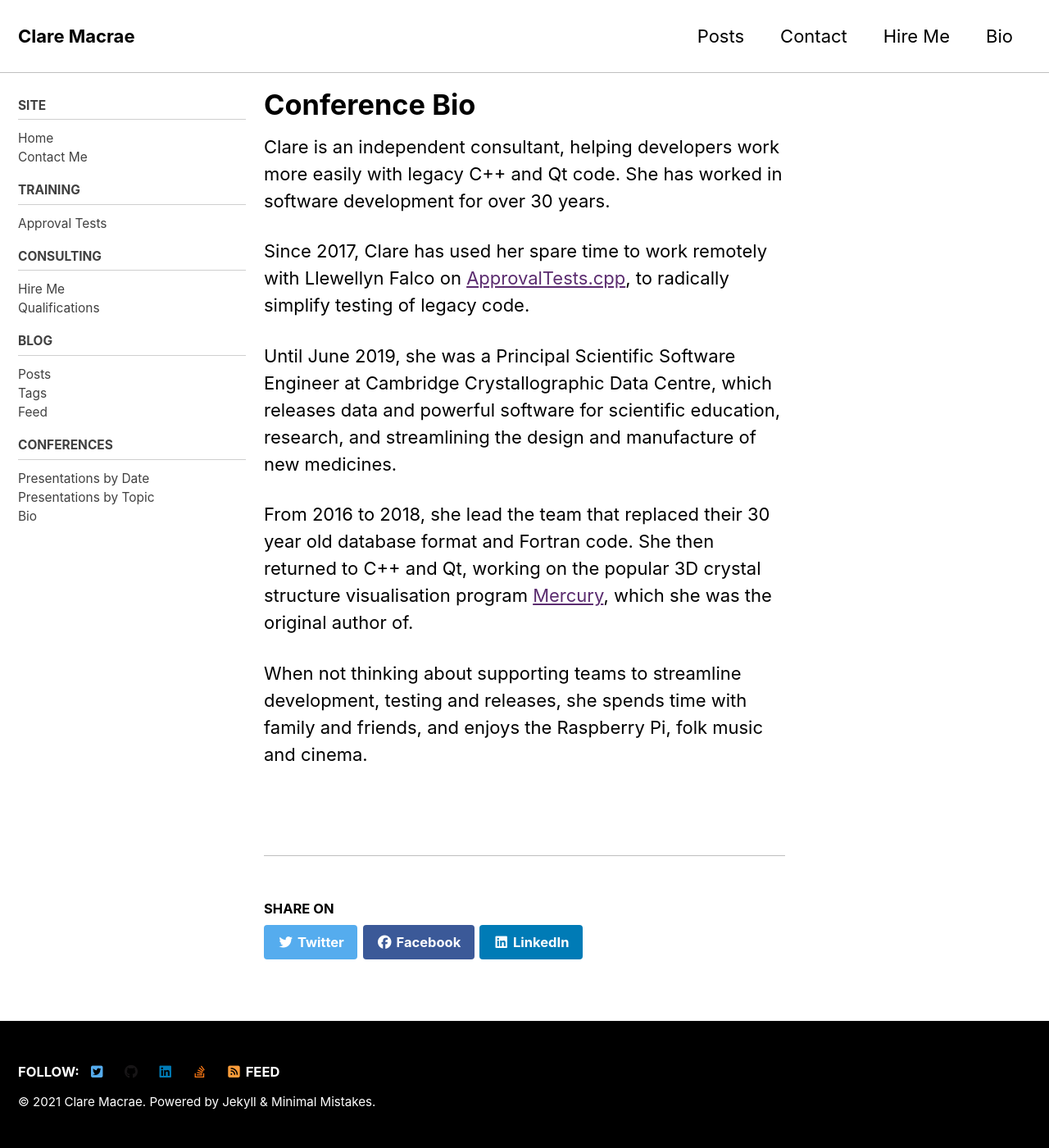
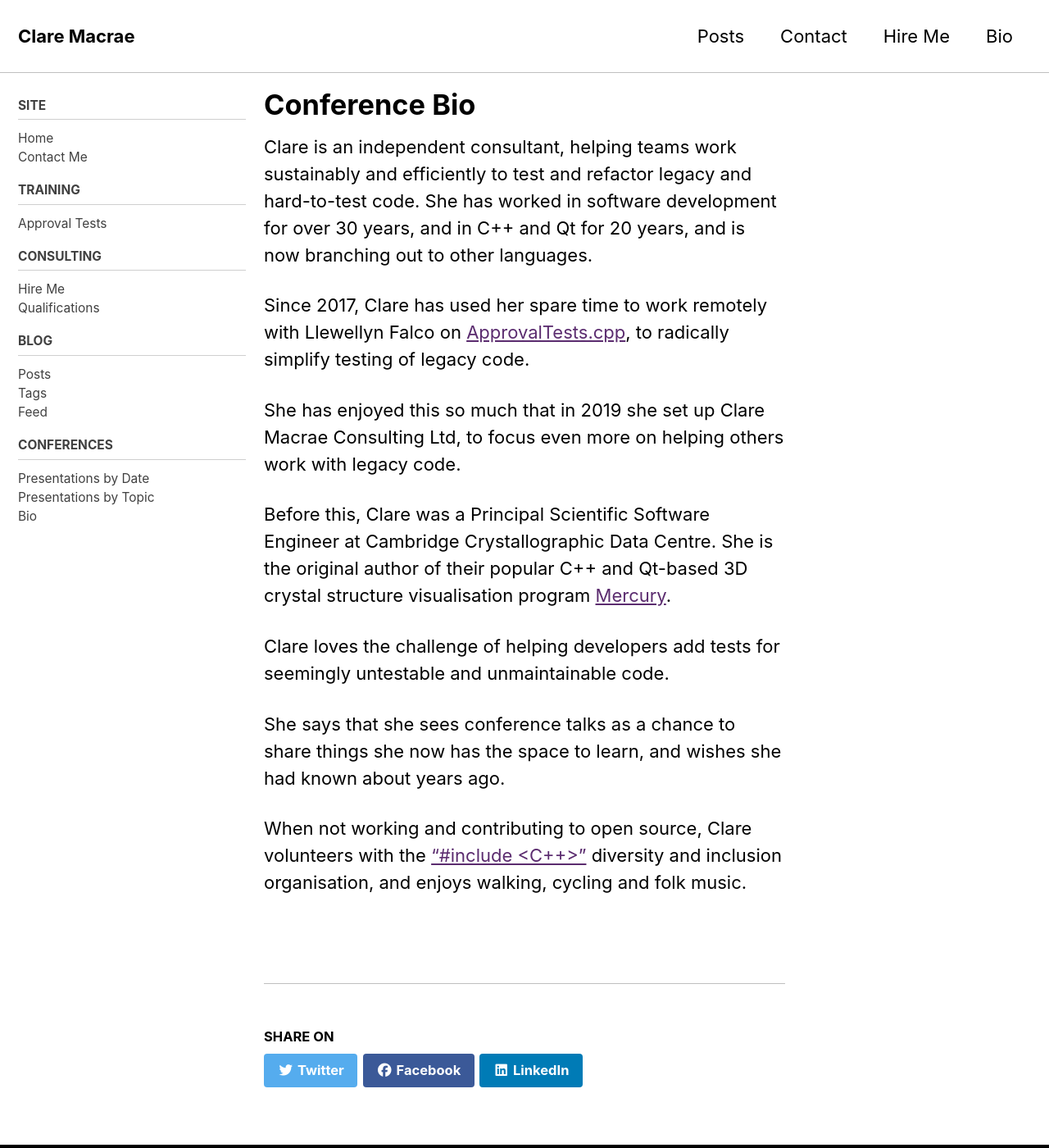
Before and after one commit to claremacrae/claremacrae.github.io, a Jekyll site: the page built from conferences/bio.md, in a window 1280 px wide and 1400 px high. Shown: the whole window at 82% size. Built offline with Jekyll 4.4.1, drawn with Linux system fonts in a browser that asks for light colours; cached includes are drawn as plain includes; nearby versions of some CDN libraries.

Commit message:
Update conference bio

```diff
--- a/conferences/bio.md
+++ b/conferences/bio.md
@@ -4,12 +4,16 @@ title: "Conference Bio"
 read_time: false
 ---
 
-Clare is an independent consultant, helping developers work more easily with legacy C++ and Qt code. She has worked in software development for over 30 years.
+Clare is an independent consultant, helping teams work sustainably and efficiently to test and refactor legacy and hard-to-test code. She has worked in software development for over 30 years, and in C++ and Qt for 20 years, and is now branching out to other languages.
 
 Since 2017, Clare has used her spare time to work remotely with Llewellyn Falco on [ApprovalTests.cpp](https://github.com/approvals/ApprovalTests.cpp), to radically simplify testing of legacy code.
 
-Until June 2019, she was a Principal Scientific Software Engineer at Cambridge Crystallographic Data Centre, which releases data and powerful software for scientific education, research, and streamlining the design and manufacture of new medicines.
+She has enjoyed this so much that in 2019 she set up Clare Macrae Consulting Ltd, to focus even more on helping others work with legacy code.
 
-From 2016 to 2018, she lead the team that replaced their 30 year old database format and Fortran code. She then returned to C++ and Qt, working on the popular 3D crystal structure visualisation program [Mercury](https://www.ccdc.cam.ac.uk/mercury/), which she was the original author of.
+Before this, Clare was a Principal Scientific Software Engineer at Cambridge Crystallographic Data Centre. She is the original author of their popular C++ and Qt-based 3D crystal structure visualisation program [Mercury](https://www.ccdc.cam.ac.uk/mercury/).
 
-When not thinking about supporting teams to streamline development, testing and releases, she spends time with family and friends, and enjoys the Raspberry Pi, folk music and cinema.
+Clare loves the challenge of helping developers add tests for seemingly untestable and unmaintainable code.
+
+She says that she sees conference talks as a chance to share things she now has the space to learn, and wishes she had known about years ago.
+
+When not working and contributing to open source, Clare volunteers with the ["#include <C++>"](https://www.includecpp.org) diversity and inclusion organisation, and enjoys walking, cycling and folk music.
```
